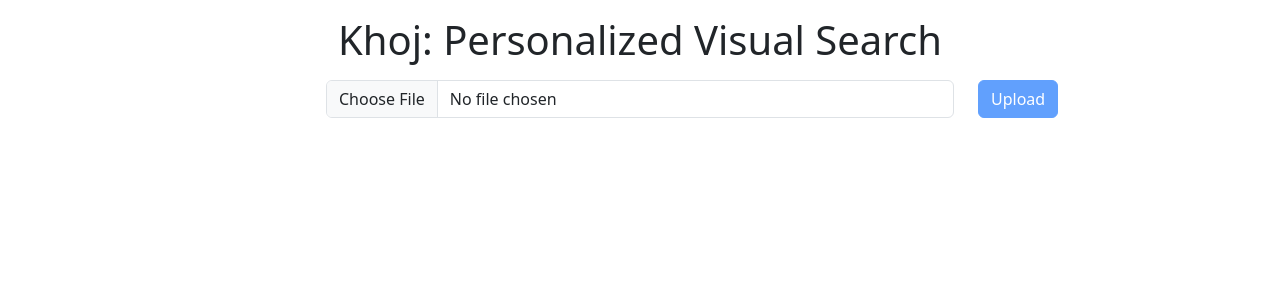
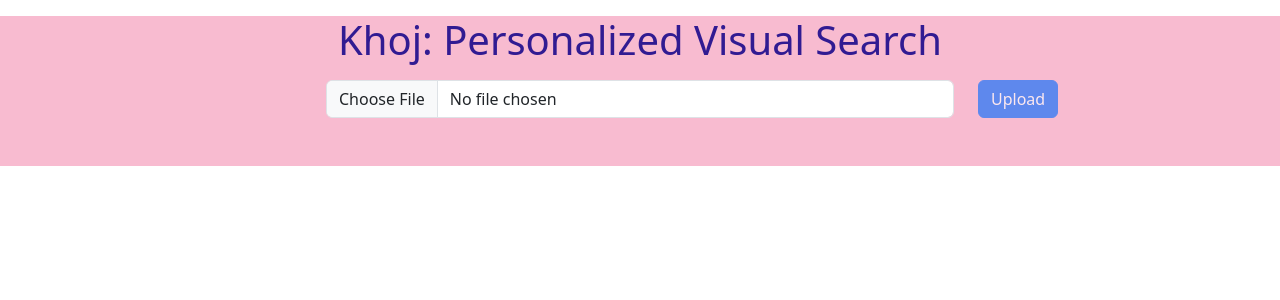
Before and after one commit to ShreyasSomani/Khoj, an Angular app in the folder frontend/: page / in a window 1280 px wide. Shown: the top 300 px of the page. Built offline with nearby package versions, Linux system fonts and the light colour scheme.

Commit message:
comit for css

```diff
--- a/frontend/src/app/app.component.css
+++ b/frontend/src/app/app.component.css
@@ -0,0 +1,6 @@
+.pg-bg-color {
+    background-color: #F8BBD0;
+}
+.text-blue {
+    color:#311B92;
+}
--- a/frontend/src/app/app.component.html
+++ b/frontend/src/app/app.component.html
@@ -1,2 +1,4 @@
-<h1 class="container text-center my-3">Khoj: Personalized Visual Search</h1>
+<div class="pg-bg-color">
+<h1 class="container text-center my-3 text-blue">Khoj: Personalized Visual Search</h1>
 <app-upload-file></app-upload-file>
+</div>
--- a/frontend/src/app/upload-file/upload-file.component.css
+++ b/frontend/src/app/upload-file/upload-file.component.css
@@ -0,0 +1,3 @@
+.bg-color-light-blue{
+    background-color: #B2EBF2;
+}
--- a/frontend/src/app/upload-file/upload-file.component.html
+++ b/frontend/src/app/upload-file/upload-file.component.html
@@ -37,7 +37,7 @@
               </div>
         </div>
         <div class="row g-0 d-flex justify-content-center mt-3">
-              <div class="card mb-3 col-md-4 mx-2" *ngFor="let product of products, index as i">
+              <div class="card mb-3 col-md-4 mx-2 bg-color-light-blue" *ngFor="let product of products, index as i">
                 <div class="row g-0">
                   <div class="col-md-4">
                     <img id="blah - blah" class="card-img-bottom" src="{{product.image_url}}" alt="Card image cap">
@@ -45,16 +45,16 @@
                   <div class="col-md-8">
                     <div class="card-body pb-0 px-2 pt-2">
                         <div class="row g-0">
-                        <div class="col-md-6 text-secondary">Brand:{{product.brand}}</div>
-                        <div class="col-md-6">Product:{{product.name}}</div>
+                        <div class="col-md-6">Brand : {{product.brand}}</div>
+                        <div class="col-md-6">Product : {{product.name}}</div>
                         </div>
                         <div class="row g-0">
-                        <div class="col-md-6 text-secondary">MRP: <s>{{product.market_price}}</s></div>
-                        <div class="col-md-6">Sale Price: {{product.sale_price}}</div>
+                        <div class="col-md-6">MRP : <s>{{product.market_price}}</s></div>
+                        <div class="col-md-6">Our Price : {{product.sale_price}}</div>
                         </div>
                         <div class="row g-0">
-                            <div class="col-md-6">1</div>
-                            <button class="col-md-6 p-0 btn btn-secondary">Add To Cart</button>
+                          <div class="col-md-6">Rating : {{product.rating}}</div>
+                            <button class="col-md-6 p-0">Add To Cart</button>
                             </div>
                     </div>
                   </div>
--- a/frontend/src/app/upload-file/upload-file.component.ts
+++ b/frontend/src/app/upload-file/upload-file.component.ts
@@ -12,7 +12,7 @@
   public items: any = [];
   public products: any = [];
   // Variable to store areDishesAvailable from api response
-  areDishesAvailable: string = '';
+  areDishesAvailable: string | undefined = '';
   loading: boolean = false; // Flag variable
   paginationCount = Math.floor(this.products.length / 6);
   selectedFile: File | null = null; // Variable to store file
@@ -46,6 +46,7 @@
   // OnClick of button Upload
   onUpload() {
     this.loading = !this.loading;
+    this.areDishesAvailable = undefined;
     this.uploadFileService
       .upload(this.selectedFile)
       .subscribe((event: any) => {
```
